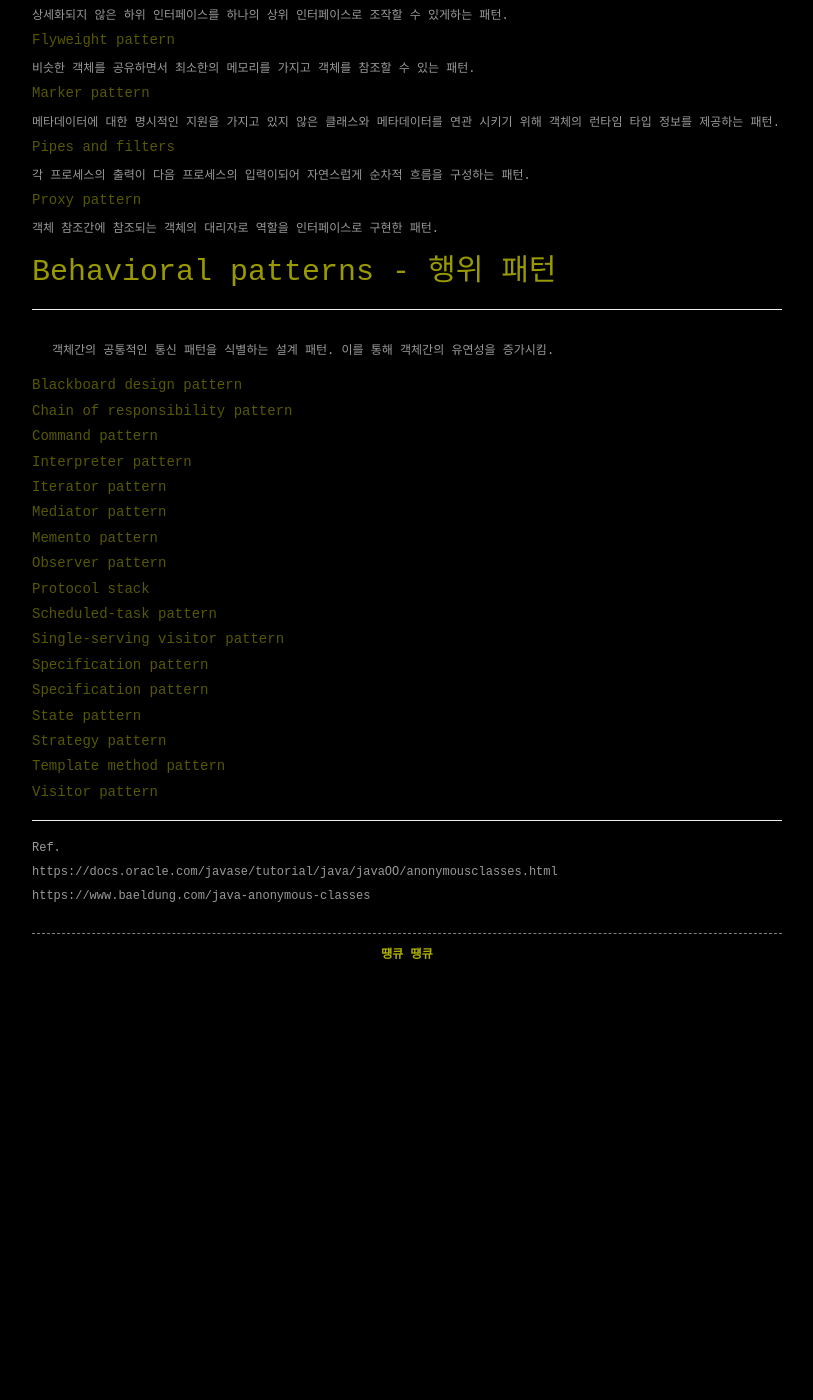
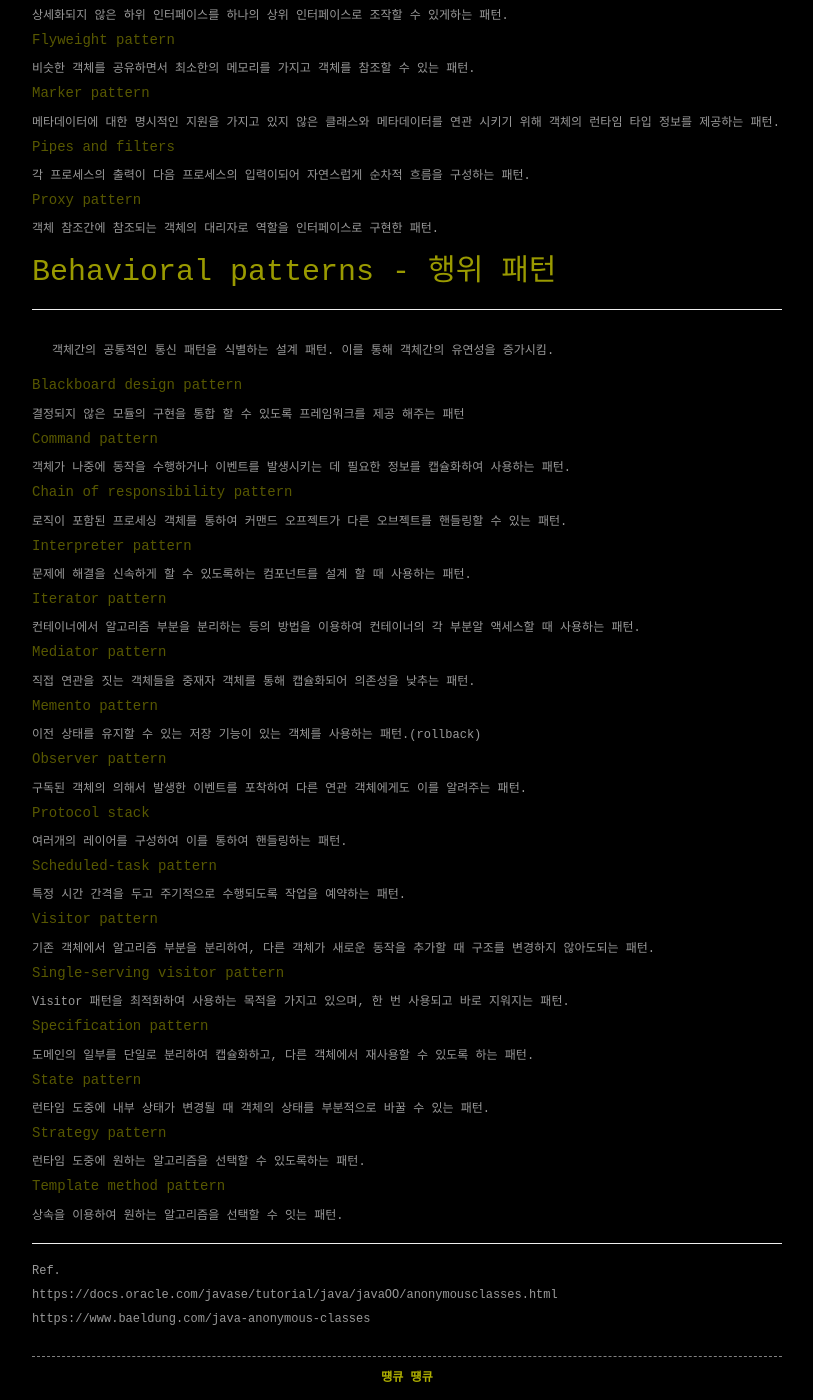
Before and after one commit to jaehoonmandev/jaehoonmandev.github.io_past, a Jekyll site: the page built from _posts/2023/2023-08-21-Design-patterns-summary.md, in a window 1280 px wide and 1400 px high, scrolled down 1821 px. Shown: the whole window, without its empty margins (233-1046 px from the left). Built offline with Jekyll 4.4.1, drawn with Linux system fonts in a browser that asks for light colours; comment, search, counter and statistics services are not loaded; before the commit the page ends 2798 px from its top, so only the background shows below that; some of the changed text lies outside the part shown.

Commit message:
1. 소프트웨어 디자인 패턴 기본 개념 포스트

```diff
--- a/_posts/2023/2023-08-21-Design-patterns-summary.md
+++ b/_posts/2023/2023-08-21-Design-patterns-summary.md
@@ -131,22 +131,68 @@ GoF에 의해 대표적으로 소개된 패턴은 크게 3가지 패턴으로
 >
 
 ##### Blackboard design pattern
+
+  결정되지 않은 모듈의 구현을 통합 할 수 있도록 프레임워크를 제공 해주는 패턴
+
+##### Command pattern
+
+  객체가 나중에 동작을 수행하거나 이벤트를 발생시키는 데 필요한 정보를 캡슐화하여 사용하는 패턴.
+
 ##### Chain of responsibility pattern
-##### Command pattern
+
+  로직이 포함된 프로세싱 객체를 통하여 커맨드 오프젝트가 다른 오브젝트를 핸들링할 수 있는 패턴.
+
 ##### Interpreter pattern
+
+  문제에 해결을 신속하게 할 수 있도록하는 컴포넌트를 설계 할 때 사용하는 패턴.
+
 ##### Iterator pattern
+
+  컨테이너에서 알고리즘 부분을 분리하는 등의 방법을 이용하여 컨테이너의 각 부분알 액세스할 때 사용하는 패턴.
+
 ##### Mediator pattern
+
+  직접 연관을 짓는 객체들을 중재자 객체를 통해 캡슐화되어 의존성을 낮추는 패턴.
+
 ##### Memento pattern
+
+  이전 상태를 유지할 수 있는 저장 기능이 있는 객체를 사용하는 패턴.(rollback)
+
 ##### Observer pattern
+
+  구독된 객체의 의해서 발생한 이벤트를 포착하여 다른 연관 객체에게도 이를 알려주는 패턴.
+
 ##### Protocol stack
+
+  여러개의 레이어를 구성하여 이를 통하여 핸들링하는 패턴.
+
 ##### Scheduled-task pattern
+
+  특정 시간 간격을 두고 주기적으로 수행되도록 작업을 예약하는 패턴.
+
+##### Visitor pattern
+
+  기존 객체에서 알고리즘 부분을 분리하여, 다른 객체가 새로운 동작을 추가할 때 구조를 변경하지 않아도되는 패턴.
+
 ##### Single-serving visitor pattern
+
+  Visitor 패턴을 최적화하여 사용하는 목적을 가지고 있으며, 한 번 사용되고 바로 지워지는 패턴.
+
 ##### Specification pattern
-##### Specification pattern
+
+  도메인의 일부를 단일로 분리하여 캡슐화하고, 다른 객체에서 재사용할 수 있도록 하는 패턴.
+
 ##### State pattern
+
+  런타임 도중에 내부 상태가 변경될 때 객체의 상태를 부분적으로 바꿀 수 있는 패턴.
+
 ##### Strategy pattern
+
+  런타임 도중에 원하는 알고리즘을 선택할 수 있도록하는 패턴.
+
 ##### Template method pattern
-##### Visitor pattern
+
+  상속을 이용하여 원하는 알고리즘을 선택할 수 잇는 패턴.
 
 ---
 
```
Also changed, not shown: other parts of _posts/2023/2023-08-21-Design-patterns-summary.md (+1 -1 lines).
